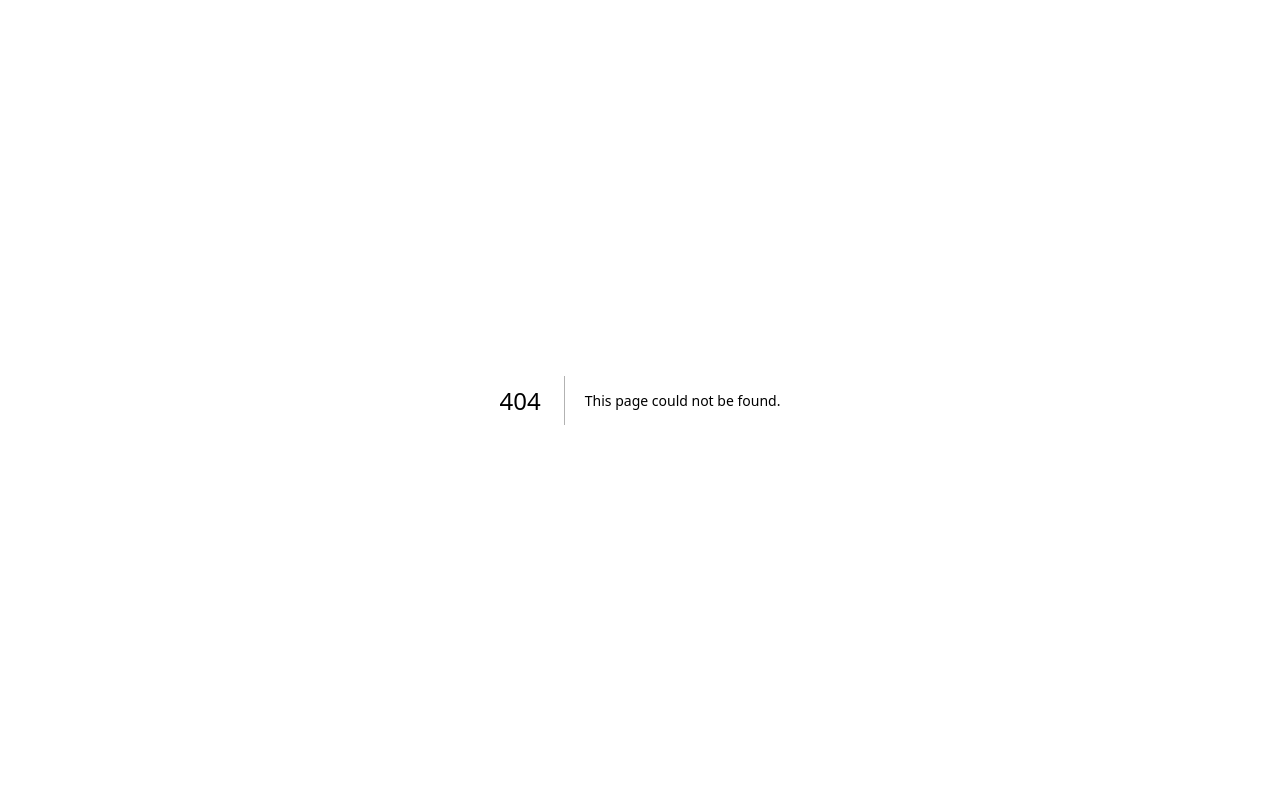
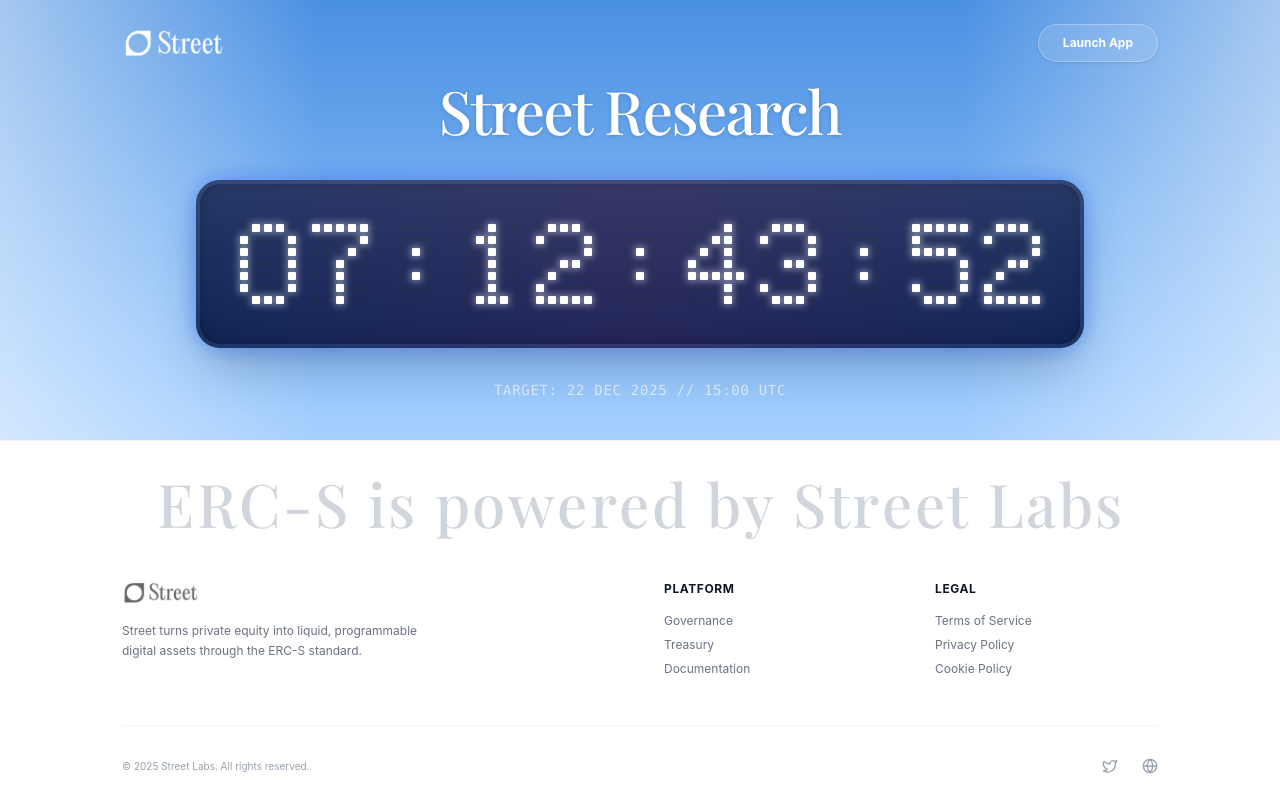
Before and after one commit to StreetFDN/landingsiteonly2, a Next.js app: page /web3 in a window 1280 px wide. Before the commit this address had no page. Shown: the top 812 px of the page. Built offline with nearby package versions, Linux system fonts and the light colour scheme; a web font is replaced by a local one.

Commit message:
Add files via upload

```diff
--- /dev/null
+++ b/app/web3/page.tsx
@@ -0,0 +1,170 @@
+// FILE: app/web3/page.tsx
+'use client';
+
+import { useState, useEffect } from 'react';
+import { Twitter, Globe } from 'lucide-react';
+import PhysicsFooter from '@/components/PhysicsFooter';
+
+// --- CONFIGURATION ---
+const TARGET_DATE = '2025-12-22T15:00:00Z'; // 22nd December 2025, 3pm UTC
+
+// --- DOT MATRIX LOGIC ---
+const DIGIT_PATTERNS: Record<string, number[]> = {
+    '0': [0,1,1,1,0, 1,0,0,0,1, 1,0,0,0,1, 1,0,0,0,1, 1,0,0,0,1, 1,0,0,0,1, 0,1,1,1,0],
+    '1': [0,0,1,0,0, 0,1,1,0,0, 0,0,1,0,0, 0,0,1,0,0, 0,0,1,0,0, 0,0,1,0,0, 0,1,1,1,0],
+    '2': [0,1,1,1,0, 1,0,0,0,1, 0,0,0,0,1, 0,0,1,1,0, 0,1,0,0,0, 1,0,0,0,0, 1,1,1,1,1],
+    '3': [0,1,1,1,0, 1,0,0,0,1, 0,0,0,0,1, 0,0,1,1,0, 0,0,0,0,1, 1,0,0,0,1, 0,1,1,1,0],
+    '4': [0,0,0,1,0, 0,0,1,1,0, 0,1,0,1,0, 1,0,0,1,0, 1,1,1,1,1, 0,0,0,1,0, 0,0,0,1,0],
+    '5': [1,1,1,1,1, 1,0,0,0,0, 1,1,1,1,0, 0,0,0,0,1, 0,0,0,0,1, 1,0,0,0,1, 0,1,1,1,0],
+    '6': [0,1,1,1,0, 1,0,0,0,0, 1,1,1,1,0, 1,0,0,0,1, 1,0,0,0,1, 1,0,0,0,1, 0,1,1,1,0],
+    '7': [1,1,1,1,1, 0,0,0,0,1, 0,0,0,1,0, 0,0,1,0,0, 0,0,1,0,0, 0,0,1,0,0, 0,0,1,0,0],
+    '8': [0,1,1,1,0, 1,0,0,0,1, 1,0,0,0,1, 0,1,1,1,0, 1,0,0,0,1, 1,0,0,0,1, 0,1,1,1,0],
+    '9': [0,1,1,1,0, 1,0,0,0,1, 1,0,0,0,1, 0,1,1,1,1, 0,0,0,0,1, 1,0,0,0,1, 0,1,1,1,0],
+    ':': [0,0,0, 0,0,0, 0,1,0, 0,0,0, 0,1,0, 0,0,0, 0,0,0]
+};
+
+const MatrixDot = ({ active }: { active: boolean }) => (
+    <div className={`w-1.5 h-1.5 sm:w-2 sm:h-2 rounded-[1px] transition-all duration-300 ${active ? 'bg-white shadow-[0_0_8px_rgba(255,255,255,0.8)] scale-100' : 'bg-slate-800/30 scale-90'}`} />
+);
+
+const MatrixDigit = ({ value }: { value: string }) => {
+    const pattern = DIGIT_PATTERNS[value] || DIGIT_PATTERNS['0'];
+    const cols = value === ':' ? 3 : 5;
+    return (
+        <div className="grid gap-[2px] sm:gap-1" style={{ gridTemplateColumns: `repeat(${cols}, min-content)` }}>
+            {pattern.map((isOn, i) => <MatrixDot key={i} active={isOn === 1} />)}
+        </div>
+    );
+};
+
+const DotMatrixClock = ({ timeLeft }: { timeLeft: { days: string, hours: string, minutes: string, seconds: string } }) => (
+    <div className="bg-black/95 border-4 border-slate-800 rounded-3xl p-6 sm:p-10 shadow-2xl flex items-center justify-center gap-4 sm:gap-8 overflow-x-auto max-w-[95vw] mx-auto">
+        <div className="flex gap-2 sm:gap-4"><MatrixDigit value={timeLeft.days[0]} /><MatrixDigit value={timeLeft.days[1]} /></div>
+        <MatrixDigit value=":" />
+        <div className="flex gap-2 sm:gap-4"><MatrixDigit value={timeLeft.hours[0]} /><MatrixDigit value={timeLeft.hours[1]} /></div>
+        <MatrixDigit value=":" />
+        <div className="flex gap-2 sm:gap-4"><MatrixDigit value={timeLeft.minutes[0]} /><MatrixDigit value={timeLeft.minutes[1]} /></div>
+        <MatrixDigit value=":" />
+        <div className="flex gap-2 sm:gap-4"><MatrixDigit value={timeLeft.seconds[0]} /><MatrixDigit value={timeLeft.seconds[1]} /></div>
+    </div>
+);
+
+const Navbar = () => (
+    <nav className="fixed top-0 left-0 right-0 z-50 py-6 transition-all bg-transparent">
+        <div className="max-w-[1100px] mx-auto px-8 flex justify-between items-center">
+            <div className="flex items-center gap-3">
+                <a href="/">
+                    <img src="/street-logo.png" alt="Street" className="h-8 w-auto object-contain" />
+                </a>
+            </div>
+            <div className="flex items-center gap-6">
+                <button className="bg-white/10 backdrop-blur-md border border-white/30 text-white px-6 py-2.5 rounded-full text-xs font-bold hover:bg-white hover:text-blue-600 transition-all shadow-sm flex items-center gap-2 font-sans">
+                    Launch App
+                </button>
+            </div>
+        </div>
+    </nav>
+);
+
+export default function ResearchCountdownPage() {
+    const [timeLeft, setTimeLeft] = useState({ days: "00", hours: "00", minutes: "00", seconds: "00" });
+    const [mounted, setMounted] = useState(false);
+
+    useEffect(() => {
+        setMounted(true);
+        const calculateTime = () => {
+            const difference = +new Date(TARGET_DATE) - +new Date();
+            if (difference > 0) {
+                setTimeLeft({
+                    days: Math.floor(difference / (1000 * 60 * 60 * 24)).toString().padStart(2, '0'),
+                    hours: Math.floor((difference / (1000 * 60 * 60)) % 24).toString().padStart(2, '0'),
+                    minutes: Math.floor((difference / 1000 / 60) % 60).toString().padStart(2, '0'),
+                    seconds: Math.floor((difference / 1000) % 60).toString().padStart(2, '0'),
+                });
+            } else {
+                setTimeLeft({ days: "00", hours: "00", minutes: "00", seconds: "00" });
+            }
+        };
+        const timer = setInterval(calculateTime, 1000);
+        calculateTime();
+        return () => clearInterval(timer);
+    }, []);
+
+    if (!mounted) return null;
+
+    return (
+        <div className="min-h-screen font-sans bg-white text-slate-900 selection:bg-blue-100 selection:text-blue-900 overflow-x-hidden relative flex flex-col justify-between">
+            <div className="fixed inset-0 z-0 pointer-events-none">
+                 <div className="absolute inset-0" style={{ background: 'linear-gradient(180deg, #4A90E2 0%, #93C5FD 45%, #FFFFFF 100%)' }}></div>
+                 <div className="absolute inset-0" style={{ background: 'linear-gradient(90deg, rgba(255,255,255,0.5) 0%, rgba(255,255,255,0) 25%, rgba(255,255,255,0) 75%, rgba(255,255,255,0.5) 100%)' }}></div>
+            </div>
+
+            <Navbar />
+
+            <main className="relative z-10 flex-1 flex flex-col items-center justify-center px-4 pt-20 pb-10">
+                <div className="text-center space-y-4 mb-10">
+                    <h1 className="text-4xl md:text-6xl font-serif text-white font-medium drop-shadow-sm tracking-tight">
+                        Street Research
+                    </h1>
+                </div>
+
+                <div className="relative mb-8 group">
+                    <div className="absolute -inset-1 bg-gradient-to-r from-blue-600 via-indigo-500 to-blue-600 rounded-[2rem] blur opacity-30 group-hover:opacity-50 transition duration-1000"></div>
+                    <DotMatrixClock timeLeft={timeLeft} />
+                    <div className="absolute inset-0 rounded-3xl bg-gradient-to-b from-white/10 to-transparent pointer-events-none"></div>
+                </div>
+
+                <div className="flex flex-col items-center gap-6">
+                    <p className="text-blue-50/80 text-sm font-mono tracking-wider uppercase">
+                        TARGET: 22 DEC 2025 // 15:00 UTC
+                    </p>
+                </div>
+            </main>
+
+            <footer className="w-full border-t border-gray-100 bg-white relative z-10">
+                <PhysicsFooter />
+                <div className="max-w-[1100px] mx-auto px-8 pb-12 pt-4">
+                    <div className="grid grid-cols-1 md:grid-cols-4 gap-12 mb-12">
+                        <div className="col-span-1 md:col-span-2 space-y-4">
+                           <div className="flex items-center gap-2">
+                               <div className="relative h-6 w-24">
+                                  <img src="/street-logo2.png" alt="Street" className="h-6 w-auto object-contain opacity-60 hover:opacity-100 transition-opacity" />
+                               </div>
+                           </div>
+                           <p className="text-xs text-gray-500 leading-relaxed max-w-xs font-sans">
+                              Street turns private equity into liquid, programmable digital assets through the ERC-S standard.
+                           </p>
+                        </div>
+                        <div className="space-y-4">
+                           <h4 className="text-xs font-bold text-gray-900 uppercase tracking-wider font-sans">Platform</h4>
+                           <ul className="space-y-2 text-xs text-gray-500 font-sans">
+                              <li><a href="#" className="hover:text-blue-600 transition">Governance</a></li>
+                              <li><a href="#" className="hover:text-blue-600 transition">Treasury</a></li>
+                              <li><a href="https://ERC-S.com" target="_blank" className="hover:text-blue-600 transition">Documentation</a></li>
+                           </ul>
+                        </div>
+                        <div className="space-y-4">
+                           <h4 className="text-xs font-bold text-gray-900 uppercase tracking-wider font-sans">Legal</h4>
+                           <ul className="space-y-2 text-xs text-gray-500 font-sans">
+                              <li><a href="#" className="hover:text-blue-600 transition">Terms of Service</a></li>
+                              <li><a href="#" className="hover:text-blue-600 transition">Privacy Policy</a></li>
+                              <li><a href="#" className="hover:text-blue-600 transition">Cookie Policy</a></li>
+                           </ul>
+                        </div>
+                    </div>
+                    <div className="pt-8 border-t border-gray-100 flex flex-col md:flex-row justify-between items-center gap-4">
+                        <p className="text-[10px] text-gray-400 font-sans">© 2025 Street Labs. All rights reserved.</p>
+                        <div className="flex gap-6 text-gray-400">
+                            <a href="https://x.com/StreetFDN" target="_blank" rel="noreferrer" className="hover:text-blue-600 transition">
+                                <Twitter size={16} />
+                            </a>
+                            <a href="#" className="hover:text-blue-600 transition">
+                                <Globe size={16} />
+                            </a>
+                        </div>
+                    </div>
+                </div>
+            </footer>
+        </div>
+    );
+}
```
